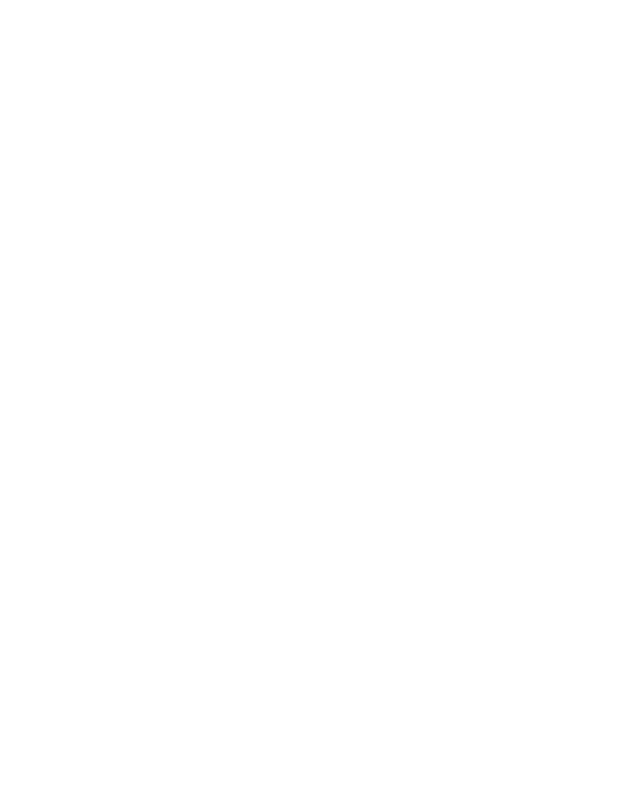
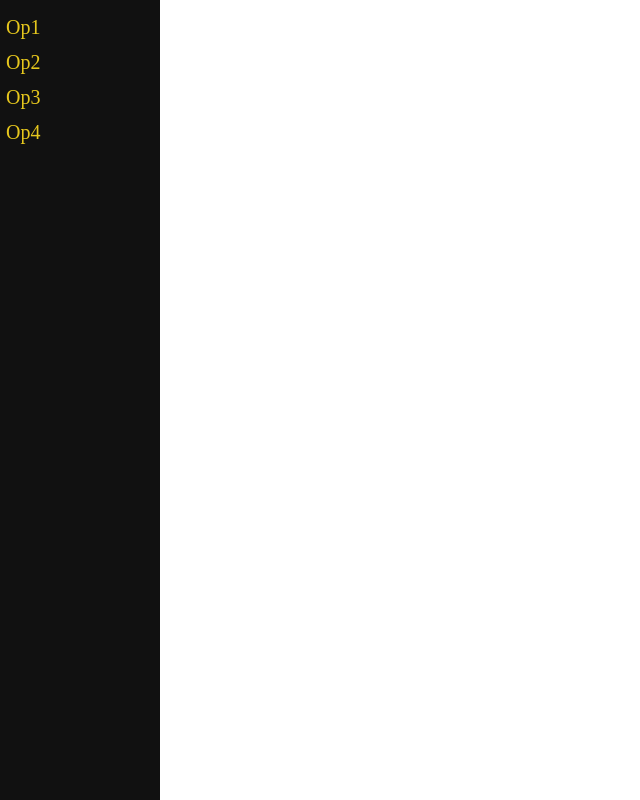
Before and after one commit to WalterBluman/APRX, a plain HTML site: page Navbar/index.html in a window 1280 px wide. Shown: the whole page, without its empty margins (0-640 px from the left). Drawn offline with Linux system fonts and the light colour scheme.

Commit message:
criação da sidebar

```diff
--- a/Navbar/index.html
+++ b/Navbar/index.html
@@ -4,9 +4,18 @@
    <meta charset="UTF-8">
    <meta http-equiv="X-UA-Compatible" content="IE=edge">
    <meta name="viewport" content="width=device-width, initial-scale=1.0">
+   <link rel="stylesheet" href="style.css">
    <title>Minha Navbar</title>
 </head>
 <body>
+   <div class="Leftbar">
+      <a href="#">Op1</a>
+      <a href="#">Op2</a>
+      <a href="#">Op3</a>
+      <a href="#">Op4</a>
+   </div>
+   <div class="main">
 
+   </div>
 </body>
 </html>
--- a/Navbar/style.css
+++ b/Navbar/style.css
@@ -0,0 +1,25 @@
+.Leftbar{
+   height: 100%; /* Full-height: remove this if you want "auto" height */
+   width: 160px; /* Set the width of the sidebar */
+   position: fixed; /* Fixed Sidebar (stay in place on scroll) */
+   z-index: 1; /* Stay on top */
+   top: 0; /* Stay at the top */
+   left: 0;
+   background-color: #111; /* Black */
+   overflow-x: hidden; /* Disable horizontal scroll */
+   padding-top: 10px;
+}
+
+/* The navigation menu links */
+.Leftbar a {
+   padding: 6px 8px 6px 6px;
+   text-decoration: none;
+   font-size: 20px;
+   color: #e6c71d;
+   display: block;
+}
+
+/* When you mouse over the navigation links, change their color */
+.Leftbar a:hover {
+   color: #f1f1f1;
+}
```
